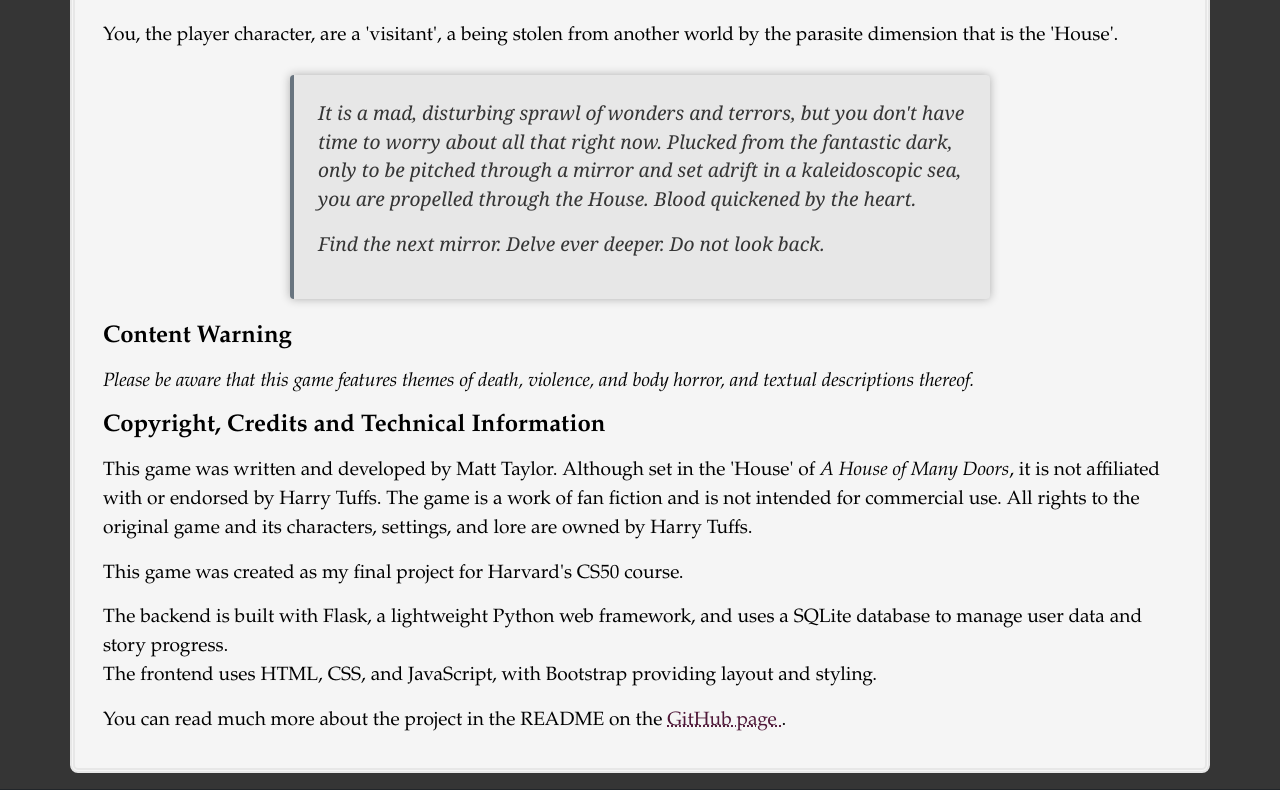
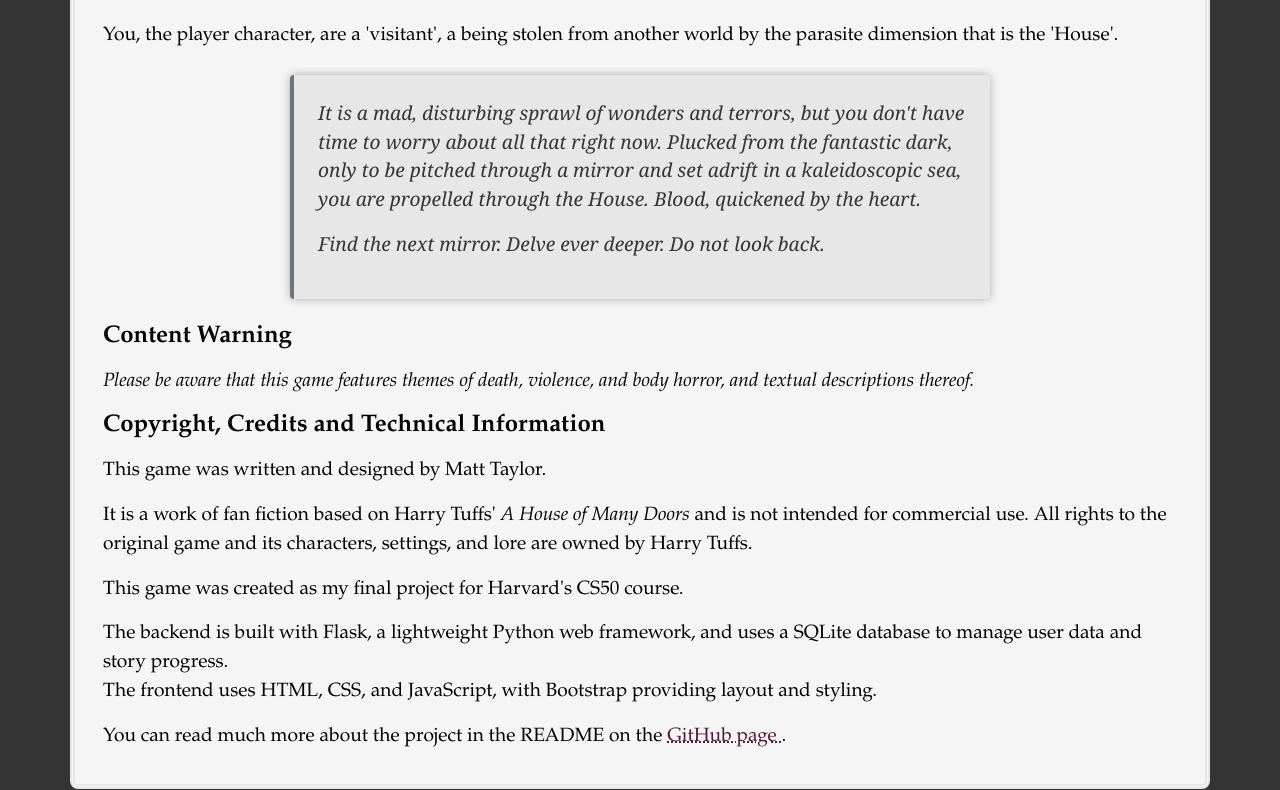
Before and after one commit to MJ-NT/Glass-Darkly, a Flask app: page /about in a window 1280 px wide. Shown: the part 435-1225 px from the top of the page. Run offline with Flask 3, Linux system fonts and the light colour scheme.

Commit message:
Updated gitignore and debug configuration. Styling changes to about.html and README.

```diff
--- a/app.py
+++ b/app.py
@@ -9,6 +9,7 @@ from werkzeug.security import check_password_hash, generate_password_hash
 
 # Load environment variables from .env file
 load_dotenv()
+debug = os.getenv("DEBUG", "False") == "True"
 
 app = Flask(__name__)
 CORS(app)  # Allow frontend requests (ChatGPT suggestion)
@@ -501,4 +502,4 @@ def logout():
 
 
 if __name__ == "__main__":
-    app.run(host="127.0.0.1", port=5000, debug=True)
+    app.run(host="127.0.0.1", port=5000, debug=debug)
--- a/templates/about.html
+++ b/templates/about.html
@@ -36,7 +36,7 @@
             <p>
                 It is a mad, disturbing sprawl of wonders and terrors, but you don't have time to worry about all that right now.
                 Plucked from the fantastic dark, only to be pitched through a mirror and set adrift in a kaleidoscopic sea,
-                you are propelled through the House. Blood quickened by the heart.
+                you are propelled through the House. Blood, quickened by the heart.
             </p>
 
             <p>
@@ -53,8 +53,12 @@
         <h4 class="mb-3"><strong>Copyright, Credits and Technical Information</strong></h4>
 
         <p class="mb-3">
-            This game was written and developed by Matt Taylor. Although set in the 'House' of <em>A House of Many Doors</em>, it is not affiliated with or endorsed by Harry Tuffs.
-            The game is a work of fan fiction and is not intended for commercial use. All rights to the original game and its characters, settings, and lore are owned by Harry Tuffs.
+            This game was written and designed by Matt Taylor.
+        </p>
+
+        <p class="mb-3">
+            It is a work of fan fiction based on Harry Tuffs' <em>A House of Many Doors</em> and is not intended for commercial use.
+            All rights to the original game and its characters, settings, and lore are owned by Harry Tuffs.
         </p>
 
         <p class="mb-3">
```
Also changed, not shown: README.md, 1 other file.
